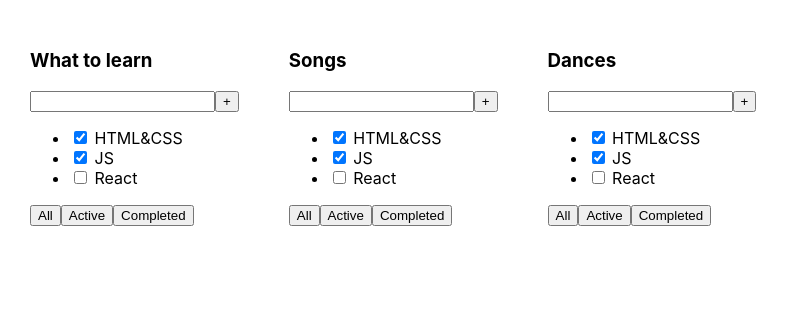
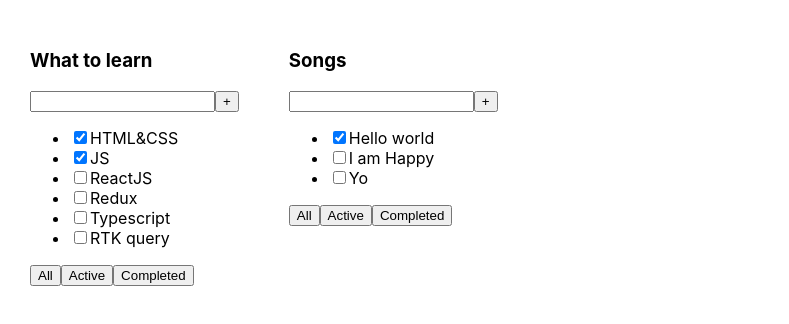
Before and after one commit to nratmie/todolist-react, a React (Vite) app: page / in a window 1280 px wide. Shown: the top 324 px of the page, without its empty margins (0-789 px from the left). Built offline with nearby package versions, Linux system fonts and the light colour scheme.

Commit message:
refactor(App): create arrays with tasks

```diff
--- a/src/App.tsx
+++ b/src/App.tsx
@@ -1,12 +1,38 @@
 import './App.css'
 import {TodolistItem} from "./TodolistItem.tsx";
 
+export type Task = {
+    id: number
+    title: string
+    isDone: boolean
+}
+
 export const App = () => {
-  return (
+    const tasks1: Task[] = [
+        { id: 1, title: 'HTML&CSS', isDone: true },
+        { id: 2, title: 'JS', isDone: true },
+        { id: 3, title: 'ReactJS', isDone: false },
+        { id: 4, title: 'Redux', isDone: false },
+        { id: 5, title: 'Typescript', isDone: false },
+        { id: 6, title: 'RTK query', isDone: false },
+    ]
+
+    const tasks2: Task[] = [
+        { id: 1, title: 'Hello world', isDone: true },
+        { id: 2, title: 'I am Happy', isDone: false },
+        { id: 3, title: 'Yo', isDone: false },
+    ]
+
+    return (
       <div className="app">
-          <TodolistItem title="What to learn"/>
-          <TodolistItem title="Songs"/>
-          <TodolistItem title="Dances"/>
+          <TodolistItem
+              title="What to learn"
+              tasks={tasks1}
+          />
+          <TodolistItem
+              title="Songs"
+              tasks={tasks2}
+          />
       </div>
   )
 }
--- a/src/TodolistItem.tsx
+++ b/src/TodolistItem.tsx
@@ -1,8 +1,11 @@
+import {Task} from "./App.tsx";
+
 type Props = {
     title: string
+    tasks: Task[]
 }
 
-export const TodolistItem = ({title} : Props) => {
+export const TodolistItem = ({title, tasks} : Props) => {
     return (
         <div>
             <h3>{title}</h3>
@@ -11,15 +14,15 @@ export const TodolistItem = ({title} : Props) => {
                 <button>+</button>
             </div>
             <ul>
-                <li>
-                    <input type="checkbox" checked={true}/> <span>HTML&CSS</span>
-                </li>
-                <li>
-                    <input type="checkbox" checked={true}/> <span>JS</span>
-                </li>
-                <li>
-                    <input type="checkbox" checked={false}/> <span>React</span>
-                </li>
+                {tasks.map((task: Task) => (
+                    <li>
+                        <input
+                            key={task.id}
+                            type="checkbox"
+                            checked={task.isDone}/>
+                        <span>{task.title}</span>
+                    </li>
+                ))}
             </ul>
             <div>
                 <button>All</button>
```
